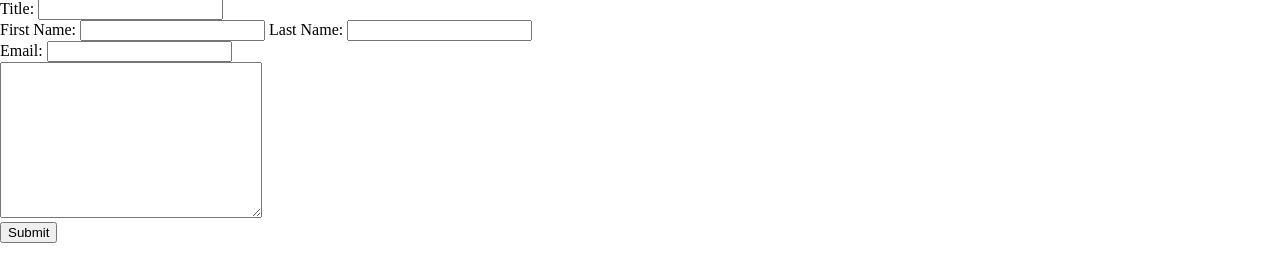
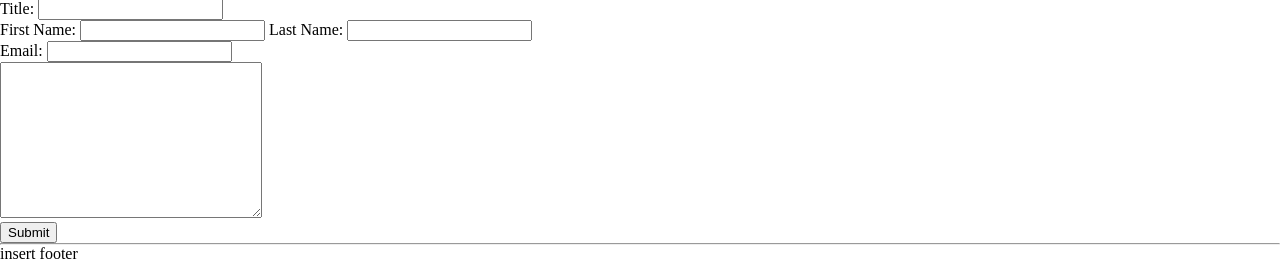
Before and after one commit to FumI4096/Portfolio, a PHP site: page / in a window 1280 px wide. Shown: the part 1053-1316 px from the top of the page. Run offline with PHP 8.4, Linux system fonts and the light colour scheme.

Commit message:
added some layout in form

```diff
--- a/index.php
+++ b/index.php
@@ -142,6 +142,7 @@
             <h1>Get in Touch</h1>
             <form action="" method="POST">
                 <div>
+                    <div>
                         <label for="title">Title:</label>
                         <input type="text" name="title" id="title">
                     </div>
@@ -161,9 +162,14 @@
                     <div>
                         <input type="submit" name="submit" id="submit" value="Submit">
                     </div>
-
+                </div>
             </form>
         </section>
+
+        <hr>
+        <footer>
+            insert footer
+        </footer>
 
     </main>
     <script type="module" src="https://unpkg.com/ionicons@7.1.0/dist/ionicons/ionicons.esm.js"></script>
```
Lines whose indentation alone changed are shown as unchanged.
